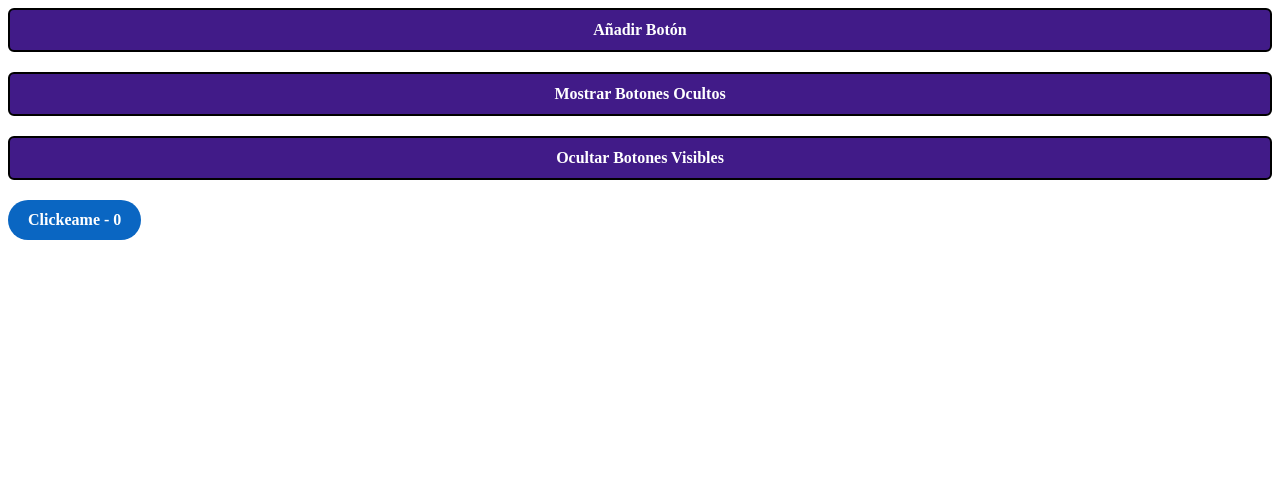
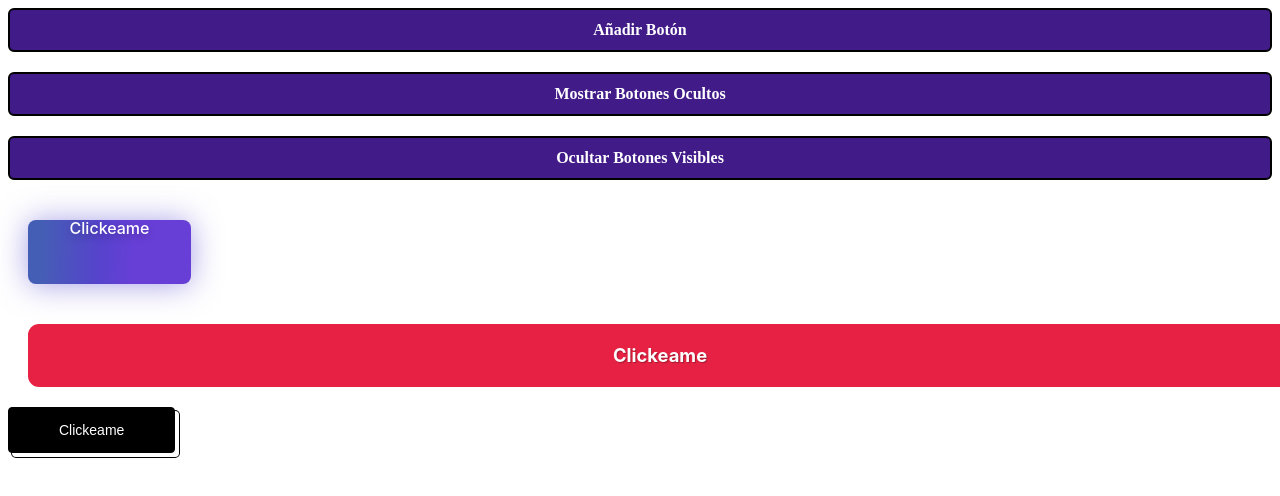
Before and after one commit to VKneider/JS-Button-Class, a plain HTML site: page index.html in a window 1280 px wide. Drawn offline with Linux system fonts and the light colour scheme.

Commit message:
feat: finish

```diff
--- a/Button.js
+++ b/Button.js
@@ -1,31 +1,56 @@
 class Button {
-    constructor(style) {
+  constructor(customID,customClass, styles) {
     let newElement = document.createElement("div");
     this.main = newElement;
-      this.main.innerHTML = `Clickeame - ${id}`;
-      this.main.setAttribute("id", id.toString());
-      if (style) {
-        let keys = Object.keys(style);
-        let values = Object.values(style);
+    this.main.innerHTML = `Clickeame`;
 
-        for (let i = 0; i < keys.length; i++) {
-          this.main.style[keys[i]] = values[i];
+
+
+    if(customID){
+      this.main.setAttribute("id", customID)
+    } else {this.main.setAttribute("id", id.toString());id++; }
+
+    if(customClass){
+      this.customClass=customClass;
     }
-        this.main.classList.add("custom-btn");
-      } else {
-        this.main.classList.add("default");
+
     this.main.classList.add("btn");
+
+
+    if (styles && customClass) {
+
+      let style = document.createElement("style");
+      style.innerHTML=`${styles}`;
+      this.styles = style;
     }
-      id++;
+
 
     this.main.addEventListener("mouseup", () => {
-        if(this.main.classList.contains("custom-btn")){this.main.style.display="none"} else {this.hide();}
-
+      if (this.main.classList.contains("custom-btn")) {
+        this.main.style.display = "none";
+      } else {
+        this.hide();
+      }
     });
   }
 
   appendToBody() {
+
+    if (verify == false) {
+      verify = true;
+      let link = document.createElement("link");
+      link.rel="stylesheet";
+      link.href="./default.css"
+      document.head.appendChild(link);
+    }
+
+    if (this.styles) {
+      document.head.appendChild(this.styles);
+    }
+    this.main.classList.add("default");
+    if(this.customClass){this.main.classList.add(this.customClass)}
     document.body.appendChild(this.main);
+
   }
 
   show() {
@@ -39,6 +64,7 @@
   }
 }
 
-  var id=0;
+var id = 0;
+var verify = false;
 
-  export{Button}
+export { Button, verify };
--- a/index.html
+++ b/index.html
@@ -4,14 +4,14 @@
     <meta charset="UTF-8" />
     <meta http-equiv="X-UA-Compatible" content="IE=edge" />
     <meta name="viewport" content="width=device-width, initial-scale=1.0" />
-    <link rel="stylesheet" href="styles.css">
     <title>Document</title>
 
   </head>
   <body>
+    <link rel="stylesheet" href="styles.css">
     <div class="container" id="addBtns" >  Añadir Botón </div>
     <div class="container" id="showBtns" > Mostrar Botones Ocultos </div>
-    <div class="container" id="hideBtns">  Ocultar Botones Visibles</div>
+    <div class="container " id="hideBtns">  Ocultar Botones Visibles</div>
     <script src="./main.js" type="module"></script>
   </body>
 </html>
--- a/main.js
+++ b/main.js
@@ -1,14 +1,8 @@
 import {Button} from "./Button.js";
-var verify=false;
+
 
 let addBTN = document.getElementById("addBtns");
 addBTN.addEventListener("click", () => {
-  if (verify == false) {
-    verify = true;
-    let estilo = document.createElement("div");
-    estilo.innerHTML = `<link rel="stylesheet" href="./default.css">`;
-    document.body.appendChild(estilo);
-  }
 
   let newBtn = new Button();
   newBtn.appendToBody();
@@ -46,27 +40,138 @@ function hideBtns() {
   }
 }
 
-let x = new Button({
-  "align-items": 'center',
-  'background-color': '#0A66C2',
-  'border': 0,
-  'border-radius': '100px',
-  'box-sizing': 'border-box',
-  'color': '#ffffff',
-  'cursor': 'pointer',
-  'display': 'inline-flex',
-  'font-size': '16px',
-  'font-weight': 600,
-  'justify-content': 'center',
-  'line-height': '20px',
-  'max-width': '480px',
-  'min-height': '40px',
-  'min-width': '0px',
-  'overflow': 'hidden',
-  'padding': '0px',
-  'padding-left': '20px',
-  'padding-right': '20px',
-  'text-align': 'center',
+let x = new Button( 'btn-accept', 'myClass',
+`  .myClass{
+    background-image: linear-gradient(92.88deg, #455EB5 9.16%, #5643CC 43.89%, #673FD7 64.72%);
+    border-radius: 8px;
+    border-style: none;
+    box-sizing: border-box;
+    color: #FFFFFF;
+    cursor: pointer;
+    flex-shrink: 0;
+    font-family: "Inter UI","SF Pro Display",-apple-system,BlinkMacSystemFont,"Segoe UI",Roboto,Oxygen,Ubuntu,Cantarell,"Open Sans","Helvetica Neue",sans-serif;
+    font-size: 16px;
+    font-weight: 500;
+    height: 4rem;
+    padding: 0 1.6rem;
+    text-align: center;
+    text-shadow: rgba(0, 0, 0, 0.25) 0 3px 8px;
+    transition: all .5s;
+    user-select: none;
+    -webkit-user-select: none;
+    touch-action: manipulation;
+  }
+
+  .myClass{
+    box-shadow: rgba(80, 63, 205, 0.5) 0 1px 30px;
+    transition-duration: .1s;
+  }
+
+  @media (min-width: 768px) {
+    .myClass{
+      padding: 0 2.6rem;
+    }
+  }
+`
+);
+
+
+let y = new Button('btn-deny', 'myClass2', `
+
+
+.myClass2 {
+  background: #e62143;
+  border-radius: 11px;
+  box-sizing: border-box;
+  color: #fff;
+  cursor: pointer;
+  display: flex;
+  font-family: Mija,-apple-system,BlinkMacSystemFont,Roboto,"Roboto Slab","Droid Serif","Segoe UI",system-ui,Arial,sans-serif;
+  font-size: 1.15em;
+  font-weight: 700;
+  justify-content: center;
+  line-height: 33.4929px;
+  padding: .8em 1em;
+  text-align: center;
+  text-decoration: none;
+  text-decoration-skip-ink: auto;
+  text-shadow: rgba(0, 0, 0, .3) 1px 1px 1px;
+  text-underline-offset: 1px;
+  transition: all .2s ease-in-out;
+  user-select: none;
+  -webkit-user-select: none;
+  touch-action: manipulation;
+  width: 100%;
+  word-break: break-word;
+  border: 0;
 }
-);
+
+.myClass2:active,
+.myClass2:focus {
+  border-bottom-style: none;
+  border-color: #dadada;
+  box-shadow: rgba(0, 0, 0, .3) 0 3px 3px inset;
+  outline: 0;
+}
+
+.myClass2:hover {
+  border-bottom-style: none;
+  border-color: #dadada;
+}`)
+
+
+let z= new Button("cool", "myClass3", `
+
+.myClass3 {
+  appearance: button;
+  background-color: #000;
+  background-image: none;
+  border: 1px solid #000;
+  border-radius: 4px;
+  box-shadow: #fff 4px 4px 0 0,#000 4px 4px 0 1px;
+  box-sizing: border-box;
+  color: #fff;
+  cursor: pointer;
+  display: inline-block;
+  font-family: ITCAvantGardeStd-Bk,Arial,sans-serif;
+  font-size: 14px;
+  font-weight: 400;
+  line-height: 20px;
+  margin: 0 5px 10px 0;
+  overflow: visible;
+  padding: 12px 40px;
+  text-align: center;
+  text-transform: none;
+  touch-action: manipulation;
+  user-select: none;
+  -webkit-user-select: none;
+  vertical-align: middle;
+  white-space: nowrap;
+}
+
+.myClass3:focus {
+  text-decoration: none;
+}
+
+.myClass3:hover {
+  text-decoration: none;
+}
+
+.myClass3:active {
+  box-shadow: rgba(0, 0, 0, .125) 0 3px 5px inset;
+  outline: 0;
+}
+
+.myClass3:not([disabled]):active {
+  box-shadow: #fff 2px 2px 0 0, #000 2px 2px 0 1px;
+  transform: translate(2px, 2px);
+}
+
+@media (min-width: 768px) {
+  .myClass3 {
+    padding: 12px 50px;
+  }
+}`)
 x.appendToBody();
+y.appendToBody();
+z.appendToBody();
```
Also changed, not shown: default.css (line endings or trailing spaces), styles.css (line endings or trailing spaces). Lines whose indentation alone changed are shown as unchanged.
